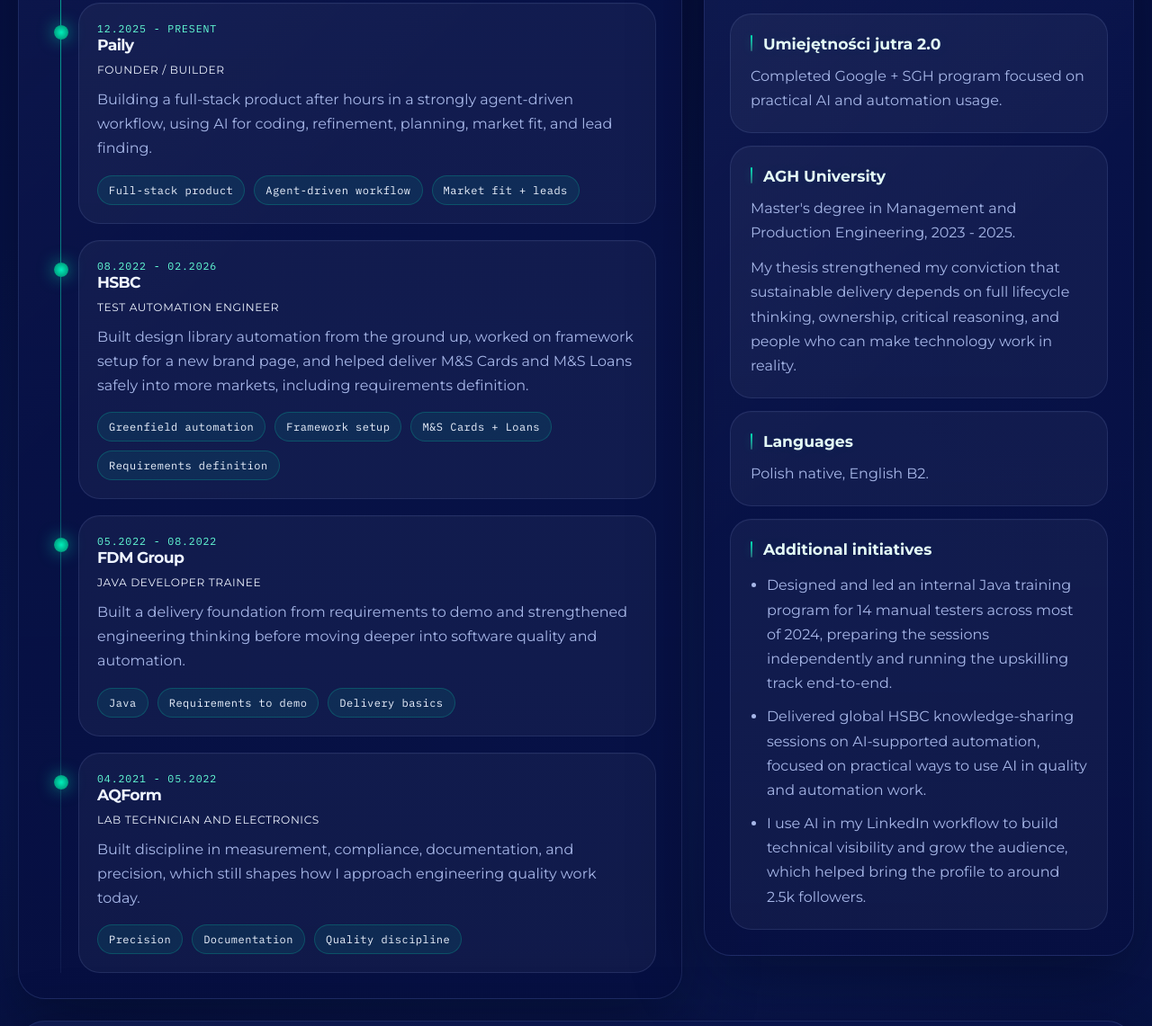
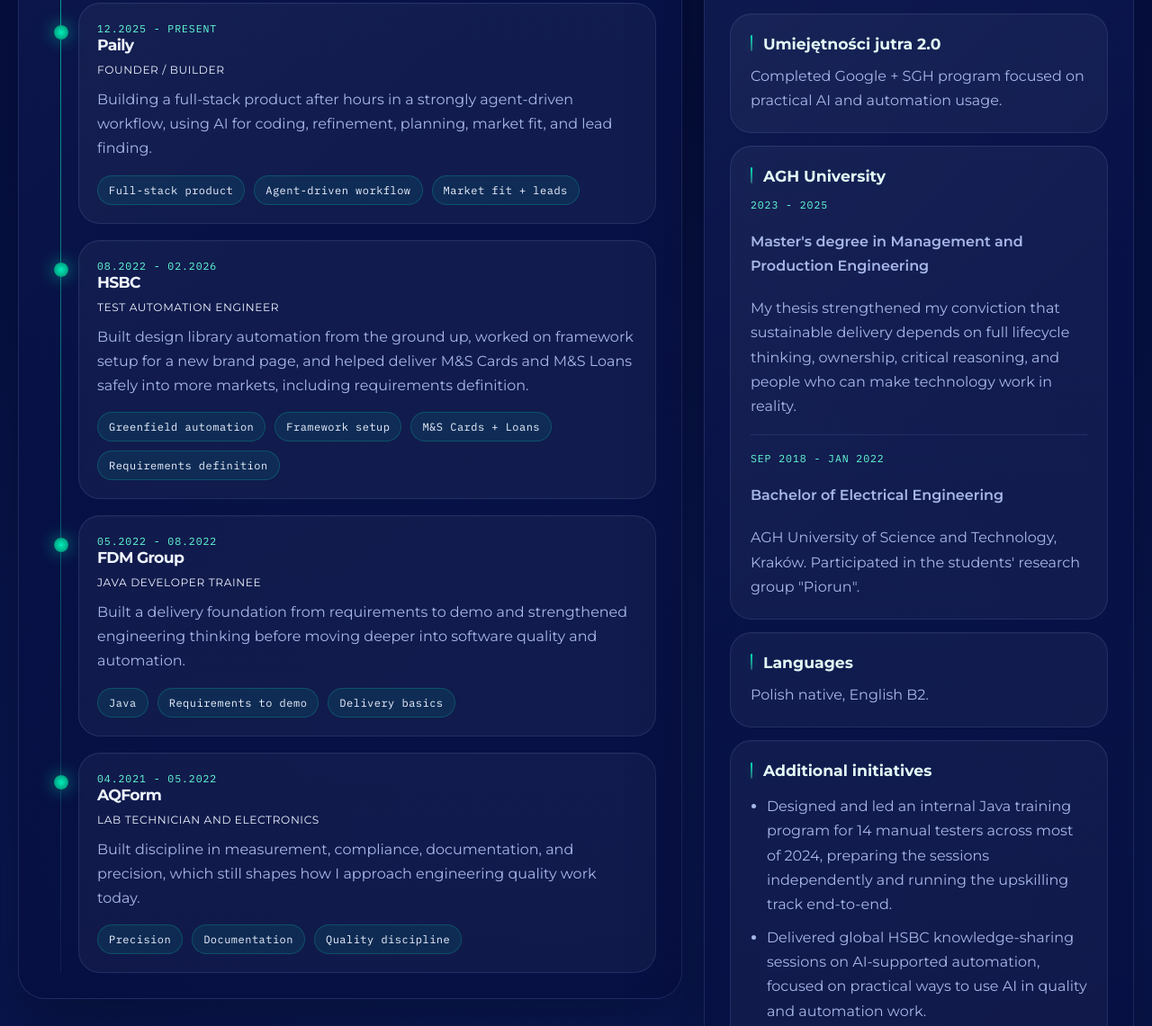
Before and after one commit to MO-D3/CV, a plain HTML site: page deploy/godel-ai-practitioner-cv/index.html in a window 1280 px wide. Shown: the part 1490-2631 px from the top of the page at 90% size. Drawn offline with Linux system fonts and the light colour scheme.

Commit message:
feat: expand education section

```diff
--- a/deploy/godel-ai-practitioner-cv/index.html
+++ b/deploy/godel-ai-practitioner-cv/index.html
@@ -725,6 +725,32 @@
 
       .story-card .list {
         margin-top: 16px;
+      }
+
+      .education-block {
+        display: grid;
+        gap: 8px;
+        margin-top: 14px;
+      }
+
+      .education-block + .education-block {
+        margin-top: 18px;
+        padding-top: 18px;
+        border-top: 1px solid rgba(146, 169, 240, 0.14);
+      }
+
+      .education-meta {
+        color: var(--aqua-strong);
+        font-family: "IBM Plex Mono", monospace;
+        font-size: 0.72rem;
+        letter-spacing: 0.08em;
+        text-transform: uppercase;
+      }
+
+      .education-degree {
+        margin: 0;
+        color: var(--ice);
+        font-weight: 600;
       }
 
       .side-stack .story-card h3 {
@@ -1384,11 +1410,23 @@
             </article>
             <article class="story-card" style="margin-top: 14px;">
               <h3>AGH University</h3>
-              <p>Master's degree in Management and Production Engineering, 2023 - 2025.</p>
-              <p>
-                My thesis strengthened my conviction that sustainable delivery depends on full lifecycle
-                thinking, ownership, critical reasoning, and people who can make technology work in reality.
-              </p>
+              <div class="education-block">
+                <div class="education-meta">2023 - 2025</div>
+                <p class="education-degree">Master's degree in Management and Production Engineering</p>
+                <p>
+                  My thesis strengthened my conviction that sustainable delivery depends on full
+                  lifecycle thinking, ownership, critical reasoning, and people who can make technology
+                  work in reality.
+                </p>
+              </div>
+              <div class="education-block">
+                <div class="education-meta">Sep 2018 - Jan 2022</div>
+                <p class="education-degree">Bachelor of Electrical Engineering</p>
+                <p>
+                  AGH University of Science and Technology, Kraków. Participated in the students'
+                  research group "Piorun".
+                </p>
+              </div>
             </article>
             <article class="story-card" style="margin-top: 14px;">
               <h3>Languages</h3>
```
Also changed, not shown: godel-ai-practitioner-cv.html (+43 -5 lines).
